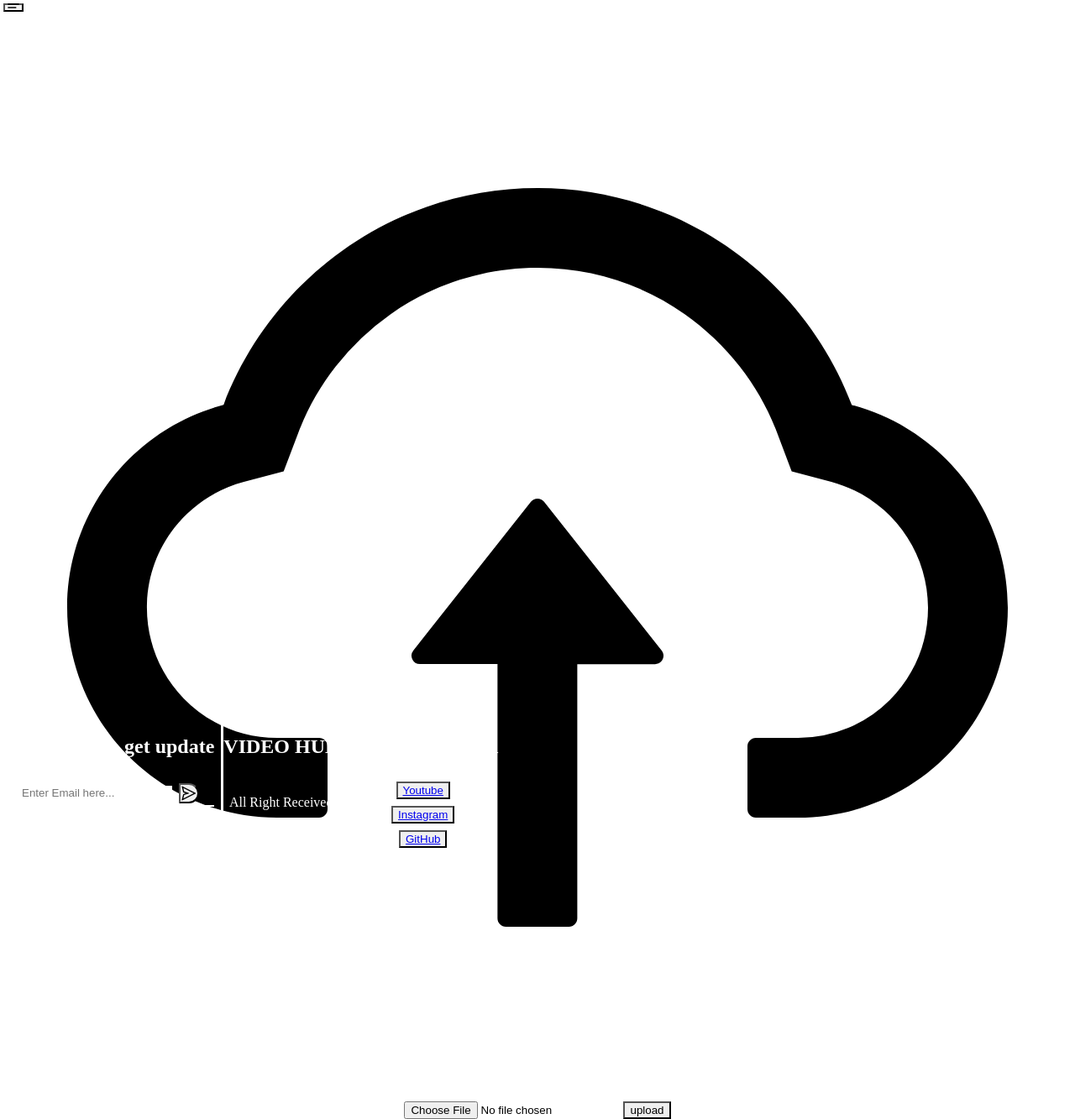
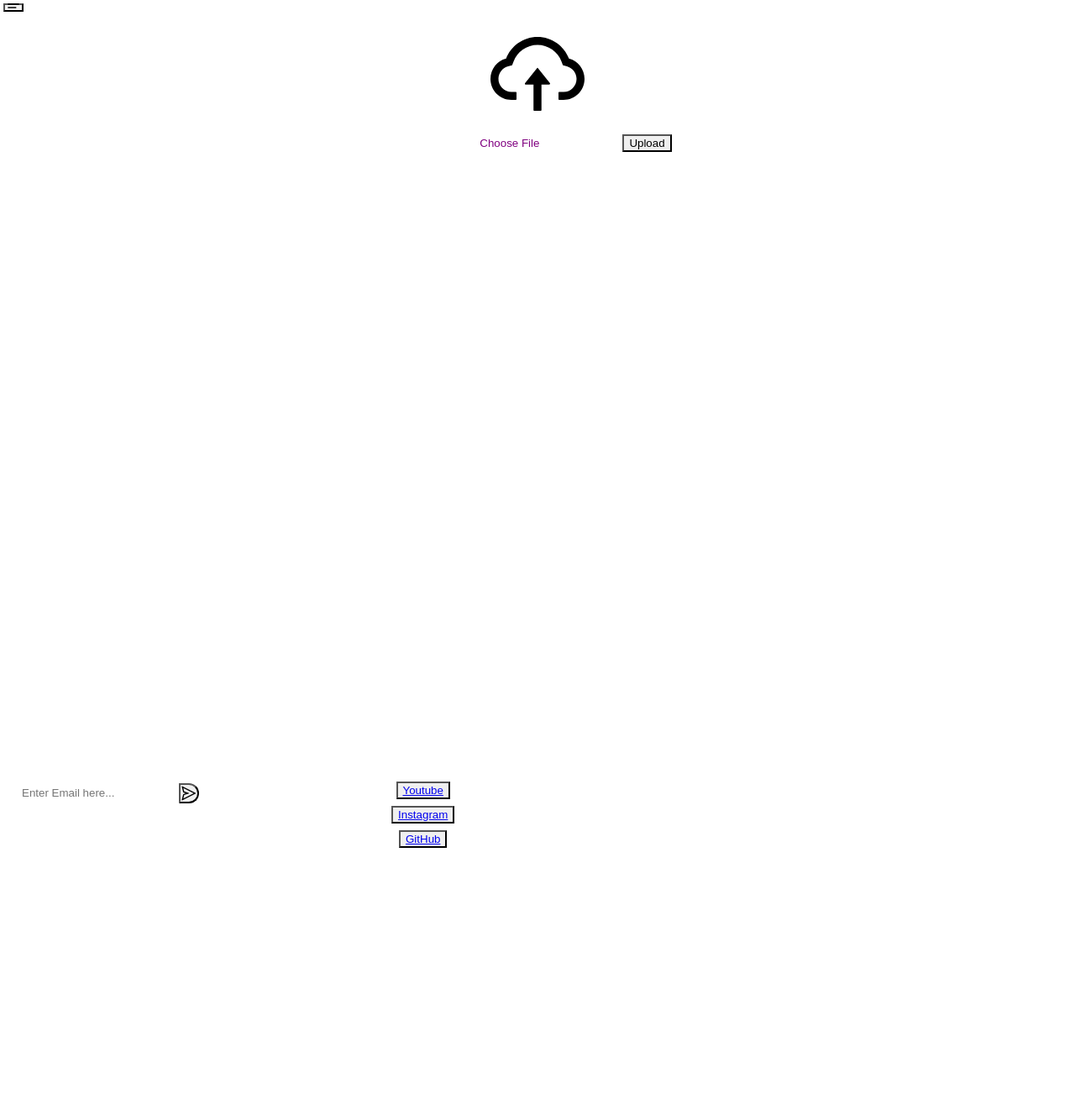
Before and after one commit to saifkhan9124/Second-App, a React (Create React App) app: page /Upload in a window 1280 px wide. Shown: the whole page at 84% size. After the commit the page ends 1034 px from the top, so only its background shows below. Built offline with nearby package versions, Linux system fonts and the light colour scheme; the HTML template or start-up script is replaced by a standard one.

Commit message:
Initial commit

```diff
--- a/src/components/Upload.jsx
+++ b/src/components/Upload.jsx
@@ -1,18 +1,32 @@
 import { Button, Container, HStack, Input, VStack } from '@chakra-ui/react';
+import React from 'react';
 import { AiOutlineCloudUpload } from 'react-icons/ai';
-import React from 'react';
 
 const Upload = () => {
   return (
-    <Container h={'100vh'} p={'16'}>
+    <Container maxW={'container.xl'} h={'100vh'} p={'16'}>
       <VStack color={'purple.500'} h={'full'} justifyContent={'center'}>
-        <AiOutlineCloudUpload size={'100vmax'} />
+        <AiOutlineCloudUpload size={'10vmax'} />
 
         <form>
           <HStack>
-            <Input requried type={'file'} />
-            <Button colorScheme="purple" type={'submit'}>
-              upload
+            <Input
+              required
+              type={'file'}
+              css={{
+                '&::file-selector-button': {
+                  border: 'none',
+                  width: 'calc(100% + 36px)',
+                  height: '100%',
+                  marginLeft: '-18px',
+                  color: 'purple',
+                  backgroundColor: 'white',
+                  cursor: 'pointer',
+                },
+              }}
+            />
+            <Button colorScheme={'purple'} type={'submit'}>
+              Upload
             </Button>
           </HStack>
         </form>
```
